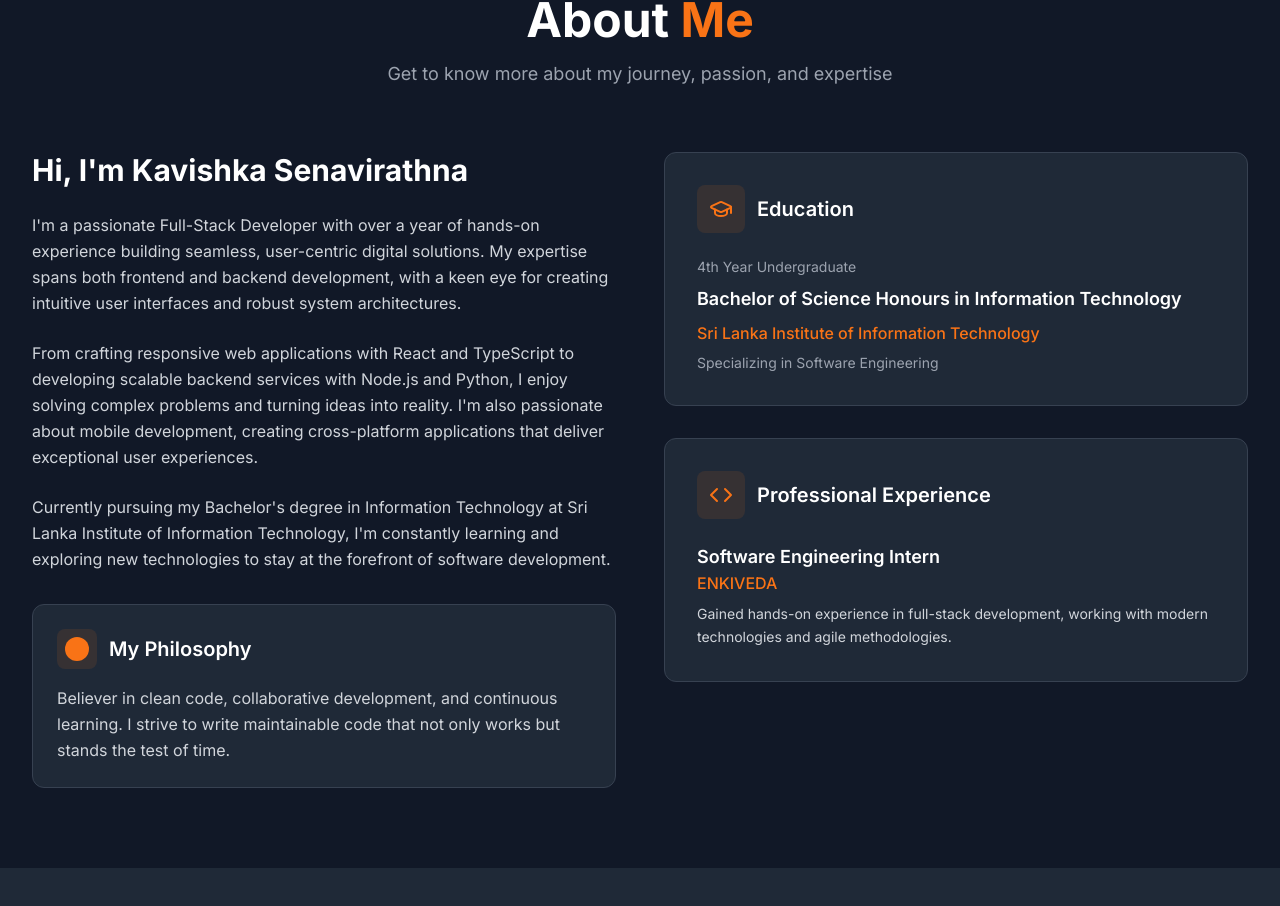
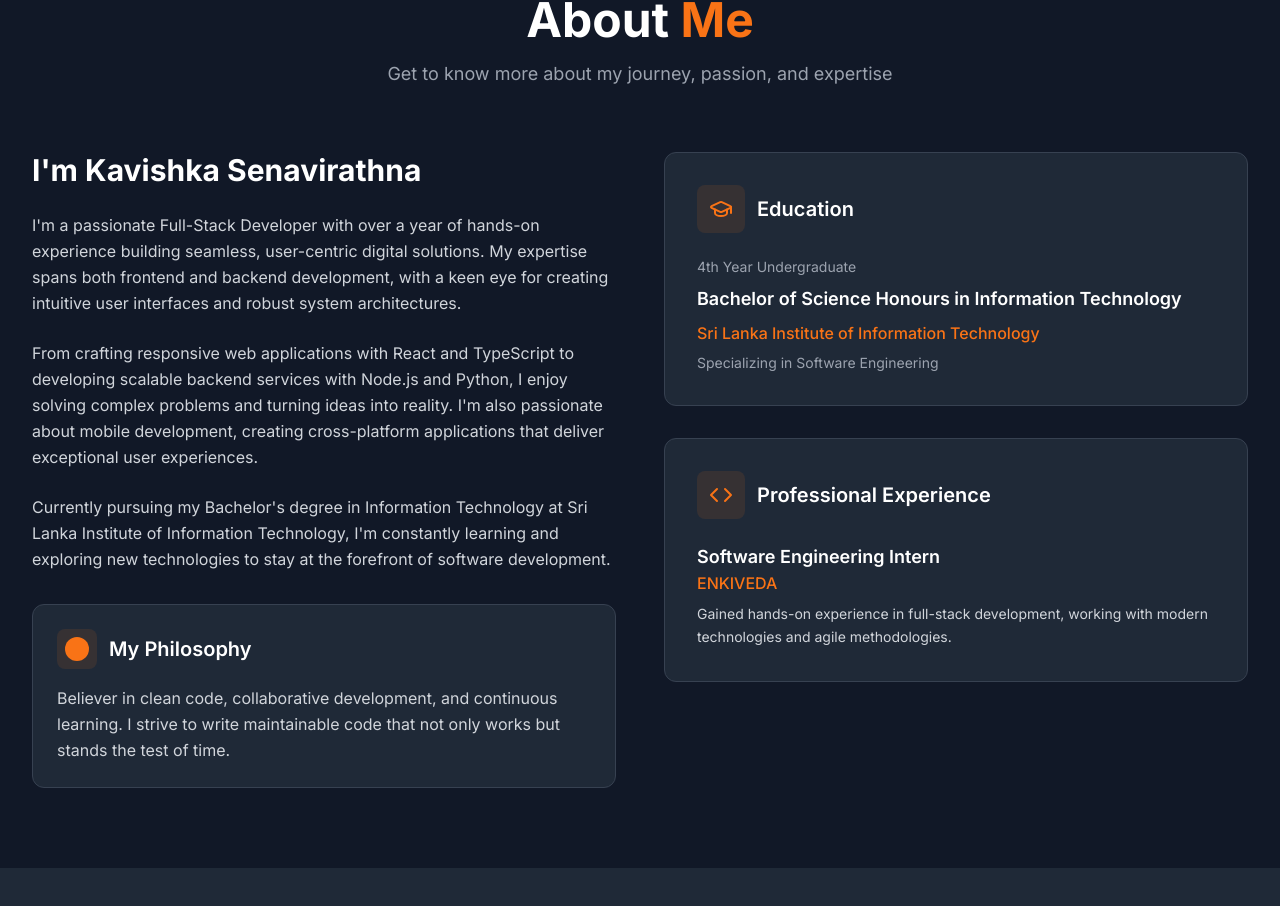
Before and after one commit to kavishka286/portfolio, a Next.js app in the folder kavishka-portfolio/: page / in a window 1280 px wide. Shown: the part 884-1790 px from the top of the page. Built offline with nearby package versions, Linux system fonts and the light colour scheme.

Commit message:
Update about section heading text

```diff
--- a/kavishka-portfolio/components/about.tsx
+++ b/kavishka-portfolio/components/about.tsx
@@ -44,7 +44,7 @@ export function About() {
             {/* Left Column - Personal Info */}
             <div className="space-y-8">
               <div>
-                <h3 className="text-3xl font-bold text-white mb-6">Hi, I'm Kavishka Senavirathna</h3>
+                <h3 className="text-3xl font-bold text-white mb-6">I'm Kavishka Senavirathna</h3>
 
                 <div className="space-y-6 text-gray-300 leading-relaxed">
                   <p>
```
